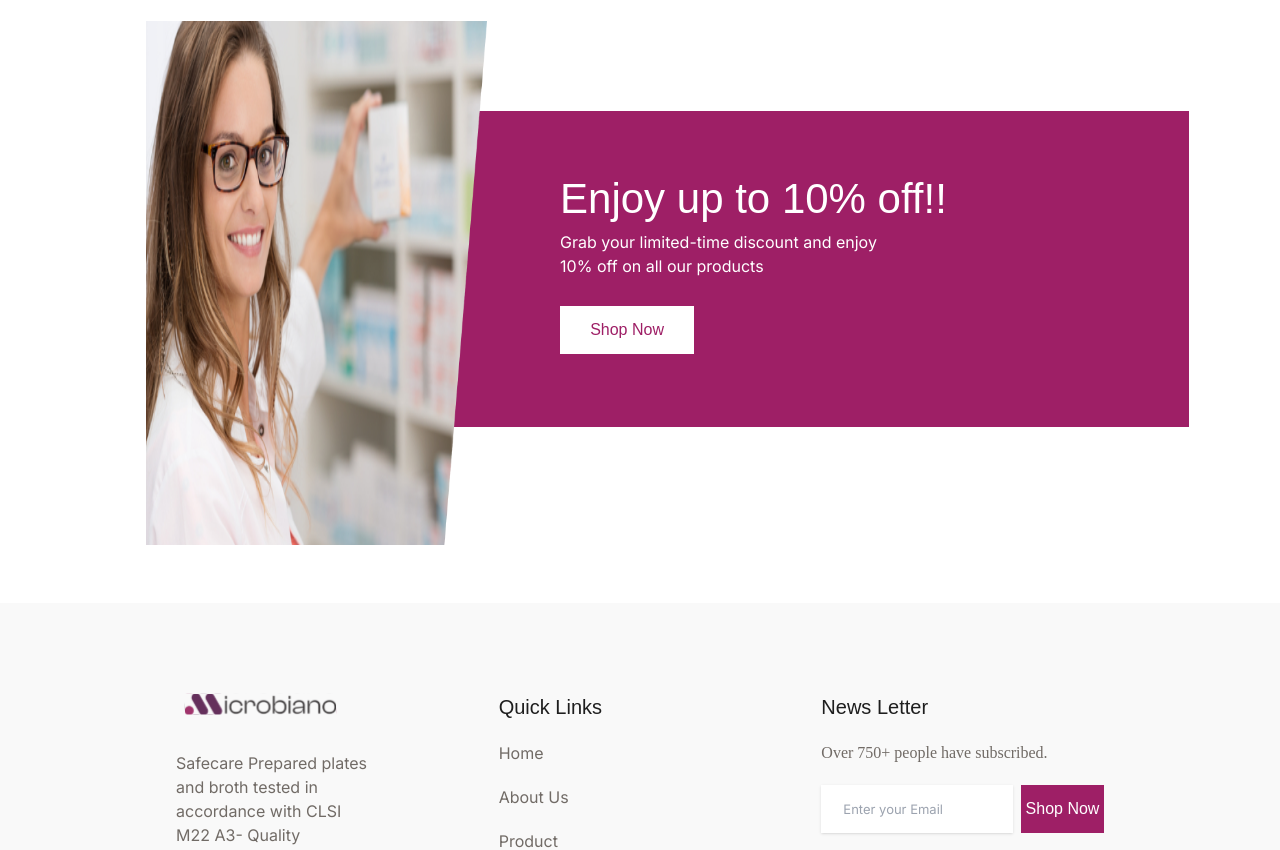
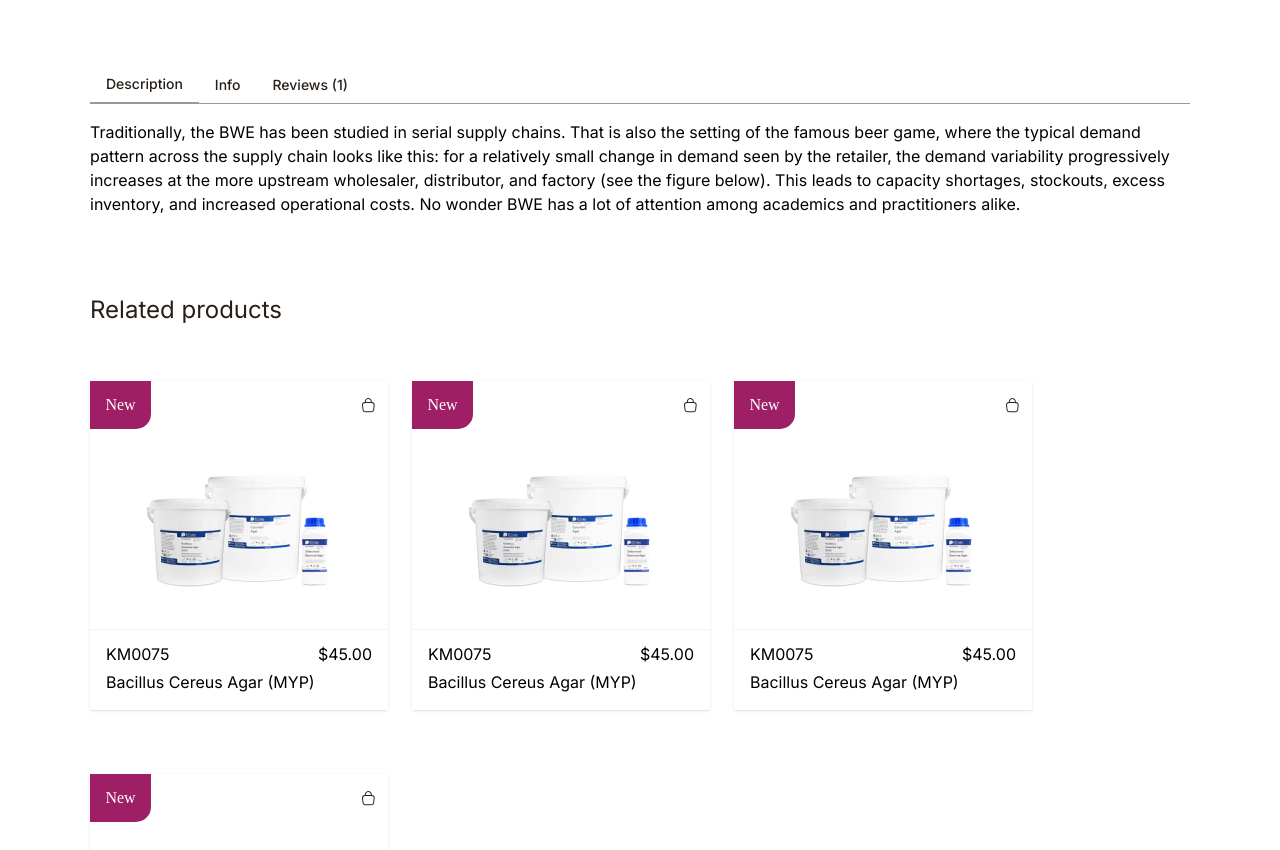
Before and after one commit to mtalha987/microbiano, a Next.js app: page /singleProduct in a window 1280 px wide. Shown: the part 1020-1870 px from the top of the page. Built offline with nearby package versions, Linux system fonts and the light colour scheme.

Commit message:
Related Products Added

```diff
--- a/app/Components/ProductData.jsx
+++ b/app/Components/ProductData.jsx
@@ -4,7 +4,6 @@ import Cart from "@/public/images/productCart.svg";
 import ProductImage from "@/public/images/productImage.png";
 import Link from "next/link";
 
-const ProductData = () => {
 const productData = [
   {
     name: "KM0075",
@@ -67,11 +66,15 @@ const ProductData = () => {
     description: "Bacillus Cereus Agar (MYP)",
   },
 ];
+
+const ProductData = ({limit}) => {
+  const displayedProducts = limit ? productData.slice(0, limit) : productData;
+
   return (
     <>
       <div className="mt-14">
         <div className="flex flex-wrap 2xl:justify-center justify-center xl:justify-normal gap-6">
-          {productData.map((info, id) => (
+          {displayedProducts.map((info, id) => (
             <div
               className="xl:w-[298px] 2xl:w-auto  bg-white shadow mb-[40px]"
               key={id} >
--- /dev/null
+++ b/app/Components/RelatedProducts.jsx
@@ -0,0 +1,15 @@
+import React from 'react'
+import ProductData from './ProductData'
+
+const RelatedProducts = () => {
+  return (
+    <>
+        <div className='xl:px-[90px] lg:px-[40px] px-5 mt-16'>
+            <h2 className='text-[#271F19] text-2xl font-normal font-primary leading-[28.88px]'>Related products</h2>
+            <ProductData limit={4}/>
+        </div>
+    </>
+  )
+}
+
+export default RelatedProducts
--- a/app/Components/SingePageMainSection.jsx
+++ b/app/Components/SingePageMainSection.jsx
@@ -1,6 +1,8 @@
 import React from "react";
 import Image from "next/image";
 import SingleMain from "@/public/images/singleMain.svg";
+import TabsProduct from "./TabsProduct";
+import RelatedProducts from "./RelatedProducts";
 
 const SingePageMainSection = () => {
   return (
@@ -31,6 +33,8 @@ const SingePageMainSection = () => {
           </div>
         </div>
       </div>
+      <TabsProduct/>
+      <RelatedProducts/>
     </>
   );
 };
--- /dev/null
+++ b/app/Components/TabsProduct.jsx
@@ -0,0 +1,56 @@
+"use client"
+import React from 'react'
+import { useState } from 'react';
+
+
+const TabsProduct = () => {
+
+    const [activeTab, setActiveTab] = useState('description');
+
+    const tabs = [
+      { id: 'description', label: 'Description' },
+      { id: 'info', label: 'Info' },
+      { id: 'reviews', label: 'Reviews (1)' },
+    ];
+
+    const renderContent = () => {
+      switch (activeTab) {
+        case 'description':
+          return <p className='text-divi-gray-300 test-base font-primary font-normal leading-normal'>Traditionally, the BWE has been studied in serial supply chains. That is also the setting of the famous beer game, where the typical demand pattern across
+          the supply chain looks like this: for a relatively small change in demand seen by the retailer, the demand variability progressively increases at the more
+          upstream wholesaler, distributor, and factory (see the figure below). This leads to capacity shortages, stockouts, excess inventory, and increased
+          operational costs. No wonder BWE has  a lot of attention among academics and practitioners alike.</p>;
+        case 'info':
+          return <p className='text-divi-gray-300 test-base font-primary font-normal leading-normal'>Additional product information goes here...</p>;
+        case 'reviews':
+          return <p className='text-divi-gray-300 test-base font-primary font-normal leading-normal'>Customer reviews will be displayed here...</p>;
+        default:
+          return null;
+      }
+    };
+
+  return (
+    <>
+     <div className="xl:px-[90px] lg:px-[40px] px-5 mt-20">
+      <div className="flex border-b border-[#9D9996]">
+        {tabs.map((tab) => (
+          <button
+            key={tab.id}
+            className={`px-4 py-2 -mb-px text-sm font-medium text-[#271F19]  focus:outline-none ${
+              activeTab === tab.id ? 'border-[#9D9996] border-b-2  text-[#271F19]' : 'border-[#9D9996] hover:text-gray-800'
+            }`}
+            onClick={() => setActiveTab(tab.id)}
+          >
+            {tab.label}
+          </button>
+        ))}
+      </div>
+      <div className="py-4">
+        {renderContent()}
+      </div>
+    </div>
+    </>
+  )
+}
+
+export default TabsProduct
```
Lines whose indentation alone changed are shown as unchanged.
